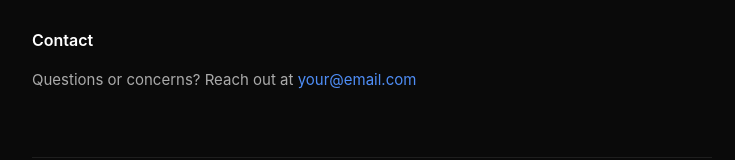
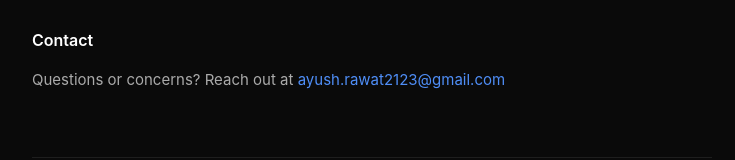
Before and after one commit to ayushrwt98/draftsafe-privacy, a plain HTML site: page index.html in a window 1280 px wide. Shown: the part 1132-1292 px from the top of the page, without its empty margins (268-1003 px from the left). Drawn offline with Linux system fonts and the light colour scheme.

Commit message:
Update contact email in index.html

```diff
--- a/index.html
+++ b/index.html
@@ -119,7 +119,7 @@
 
     <h2>Contact</h2>
     <p>Questions or concerns? Reach out at
-    <a href="mailto:your@email.com">your@email.com</a></p>
+    <a href="mailto:ayush.rawat2123@gmail.com">ayush.rawat2123@gmail.com</a></p>
 
     <footer>
       DraftSafe is a free Chrome extension. Built with privacy as a default.
```
